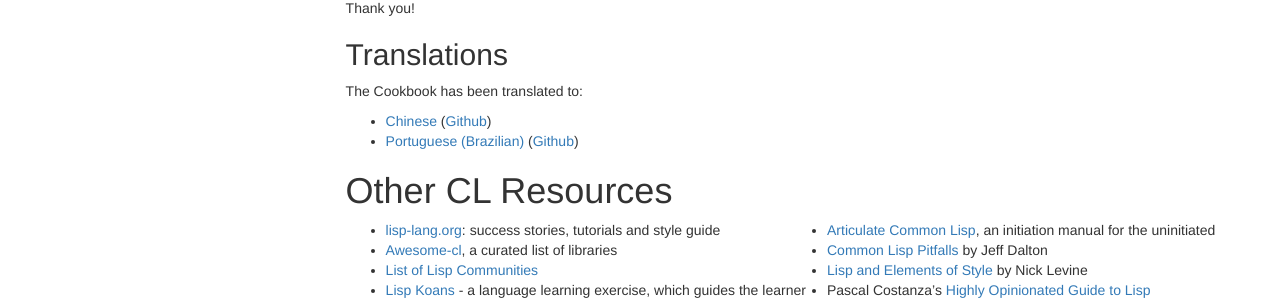
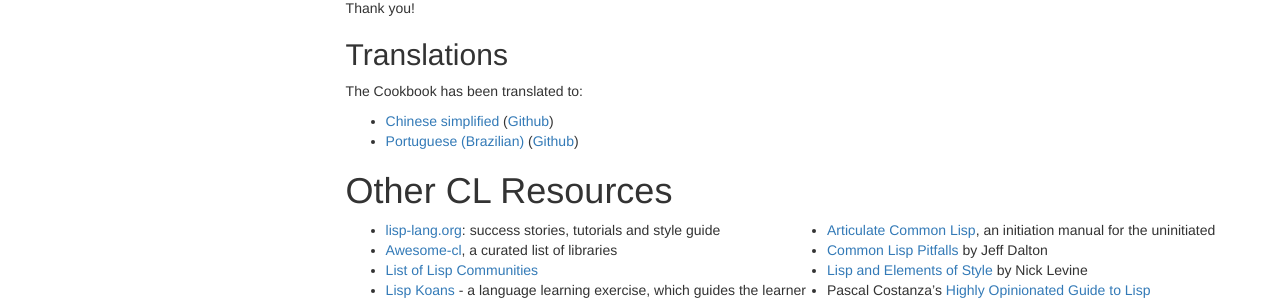
Before and after one commit to LispCookbook/cl-cookbook, a Jekyll site: the page built from index.md, in a window 1280 px wide and 900 px high, scrolled down 852 px. Shown: the part 147-449 px from the top of the window. Built offline with Jekyll 4.4.1, drawn with Linux system fonts in a browser that asks for light colours.

Commit message:
Update index.md

```diff
--- a/index.md
+++ b/index.md
@@ -57,7 +57,7 @@
 
 The Cookbook is also available in EPUB (and PDF) format.
 
-You can [download it directly in EPUB](https://github.com/LispCookbook/cl-cookbook/releases/download/2022-03-23/common-lisp-cookbook.epub) and [PDF](https://github.com/LispCookbook/cl-cookbook/releases/download/2023-03-23/common-lisp-cookbook.pdf), and you can **pay what you want** to further support its development:
+You can [download it directly in EPUB](https://github.com/LispCookbook/cl-cookbook/releases/download/2022-03-23/common-lisp-cookbook.epub) and [PDF](https://github.com/LispCookbook/cl-cookbook/releases/download/2022-03-23/common-lisp-cookbook.pdf), and you can **pay what you want** to further support its development:
 
 
 <br>
@@ -75,7 +75,7 @@
 
 The Cookbook has been translated to:
 
-* [Chinese](https://oneforalone.github.io/cl-cookbook-cn/#/) ([Github](https://github.com/oneforalone/cl-cookbook-cn))
+* [Chinese simplified](https://oneforalone.github.io/cl-cookbook-cn/#/) ([Github](https://github.com/oneforalone/cl-cookbook-cn))
 * [Portuguese (Brazilian)](https://book.lisp.com.br/) ([Github](https://github.com/commonlispbr/cl-cookbook))
 
 # Other CL Resources
```
